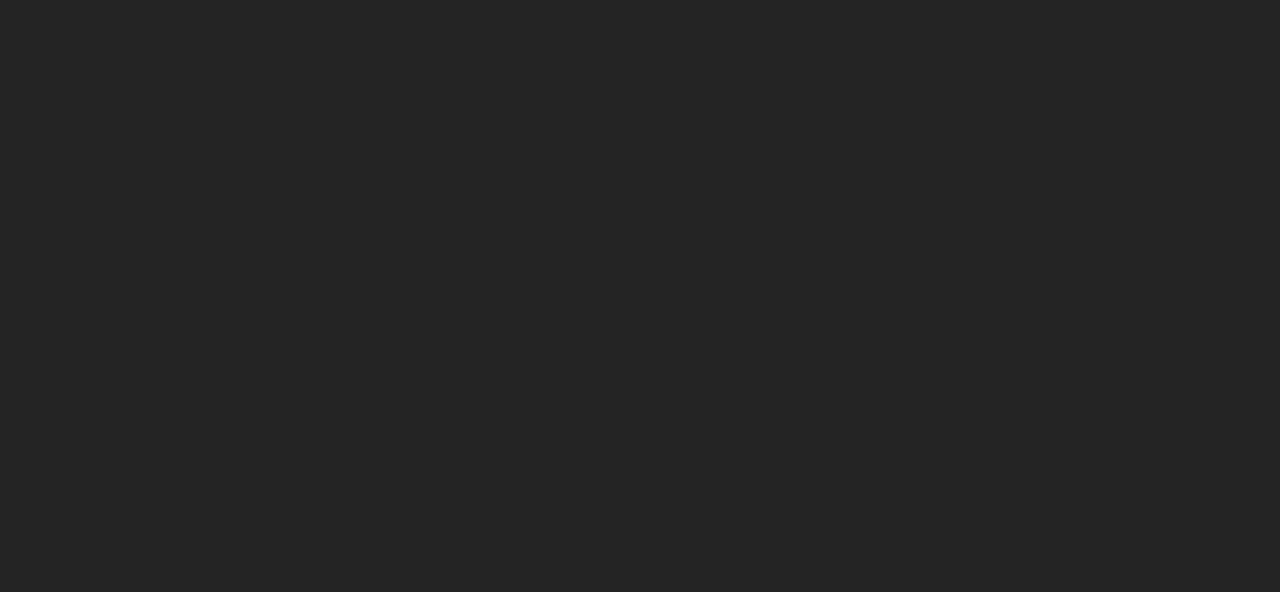
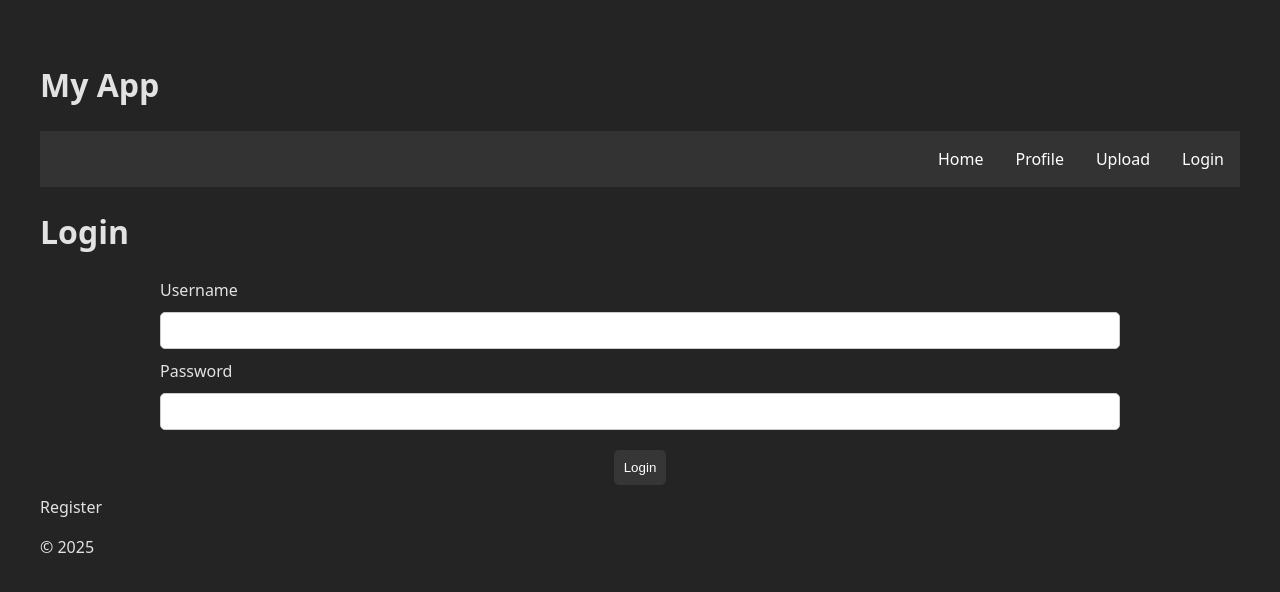
Before and after one commit to jannepeh/media-app, a React (Vite) app: page /Login in a window 1280 px wide. Before the commit this address had no page. Shown: the top 592 px of the page. Built offline with nearby package versions, Linux system fonts and the light colour scheme.

Commit message:
forms tehtavaa

```diff
--- a/src/App.tsx
+++ b/src/App.tsx
@@ -6,6 +6,7 @@
 import Layout from './components/Layout';
 import Single from './views/Single';
 import Example from './views/Example';
+import Login from './views/Login';
 
 const App = () => {
   return (
@@ -18,6 +19,7 @@
             <Route path="/Upload" element={<Upload />}></Route>
             <Route path="/Single" element={<Single />}></Route>
             <Route path="/Example" element={<Example />}></Route>
+            <Route path="/Login" element={<Login />}></Route>
           </Route>
         </Routes>
       </BrowserRouter>
--- a/src/components/Layout.tsx
+++ b/src/components/Layout.tsx
@@ -16,6 +16,9 @@
             <li>
               <Link to="/Upload">Upload</Link>
             </li>
+            <li>
+              <Link to="/Login">Login</Link>
+            </li>
           </ul>
         </nav>
         <main>
--- /dev/null
+++ b/src/components/LoginForm.tsx
@@ -0,0 +1,52 @@
+import useForm from '../hooks/FormHooks';
+import {Credentials} from '../types/LocalTypes';
+
+const LoginForm = () => {
+  const initValues: Credentials = {
+    username: '',
+    password: '',
+  };
+
+  const doLogin = () => {
+    console.log(inputs);
+    // TODO: add login functionalities here
+  };
+
+  const {inputs, handleInputChange, handleSubmit} = useForm(
+    doLogin,
+    initValues,
+  );
+
+  console.log(inputs);
+
+  return (
+    <>
+      <h1>Login</h1>
+      <form onSubmit={handleSubmit}>
+        <div>
+          <label htmlFor="UserWithLevelname">Username</label>
+          <input
+            name="username"
+            type="text"
+            id="UserWithLevelname"
+            onChange={handleInputChange}
+            autoComplete="username"
+          />
+        </div>
+        <div>
+          <label htmlFor="loginpassword">Password</label>
+          <input
+            name="password"
+            type="password"
+            id="loginpassword"
+            onChange={handleInputChange}
+            autoComplete="current-password"
+          />
+        </div>
+        <button type="submit">Login</button>
+      </form>
+    </>
+  );
+};
+
+export default LoginForm;
--- /dev/null
+++ b/src/components/RegisterForm.tsx
@@ -0,0 +1,5 @@
+const RegisterForm = () => {
+  return <div>Register</div>;
+};
+
+export default RegisterForm;
--- /dev/null
+++ b/src/hooks/FormHooks.ts
@@ -0,0 +1,31 @@
+import {useState} from 'react';
+
+const useForm = (callback: () => void, initState: Record<string, string>) => {
+  const [inputs, setInputs] = useState(initState);
+
+  const handleSubmit = (event: React.SyntheticEvent) => {
+    if (event) {
+      event.preventDefault();
+    }
+    callback();
+  };
+
+  const handleInputChange = (
+    event: React.ChangeEvent<HTMLInputElement | HTMLTextAreaElement>,
+  ) => {
+    event.persist();
+    console.log(event.target.name, event.target.value);
+    setInputs((inputs) => ({
+      ...inputs,
+      [event.target.name]: event.target.value,
+    }));
+  };
+
+  return {
+    handleSubmit,
+    handleInputChange,
+    inputs,
+  };
+};
+
+export default useForm;
--- /dev/null
+++ b/src/types/LocalTypes.ts
@@ -0,0 +1,3 @@
+import {User} from 'hybrid-types/DBTypes';
+
+export type Credentials = Pick<User, 'username' | 'password'>;
--- /dev/null
+++ b/src/views/Login.tsx
@@ -0,0 +1,13 @@
+import LoginForm from '../components/LoginForm';
+import RegisterForm from '../components/RegisterForm';
+
+const Login = () => {
+  return (
+    <>
+      <LoginForm />
+      <RegisterForm />
+    </>
+  );
+};
+
+export default Login;
```
Also changed, not shown: src/views/Logout.tsx (added).
